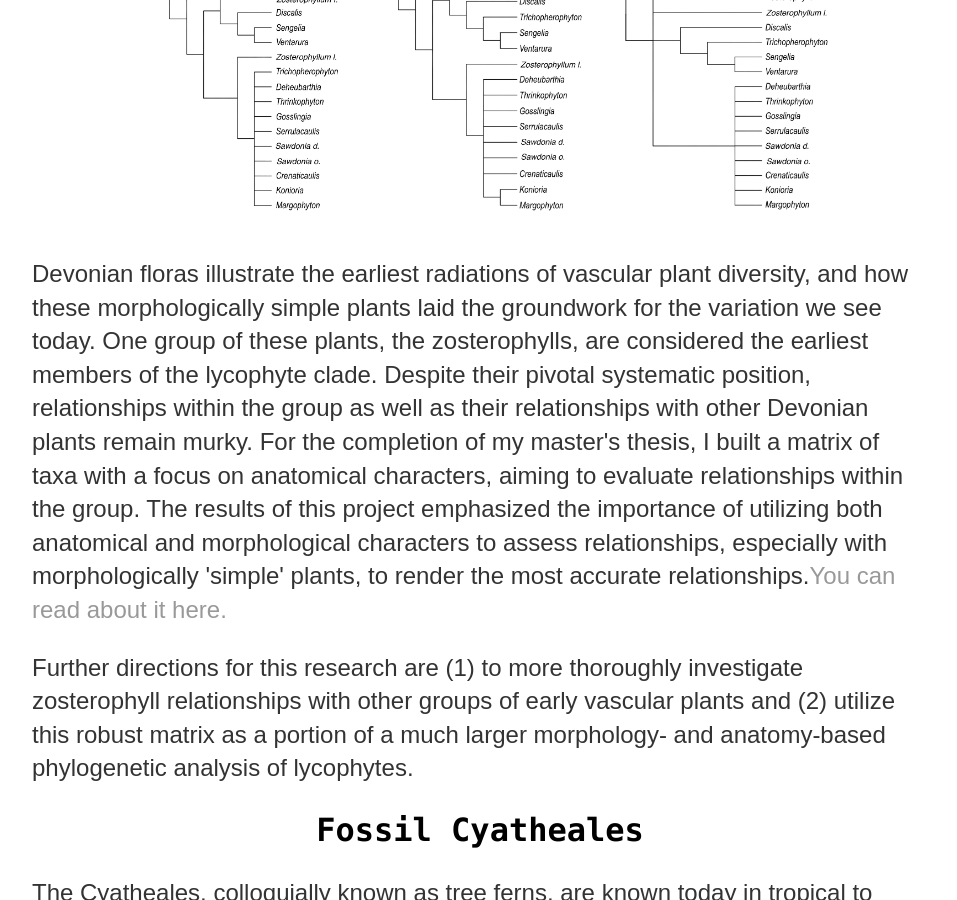
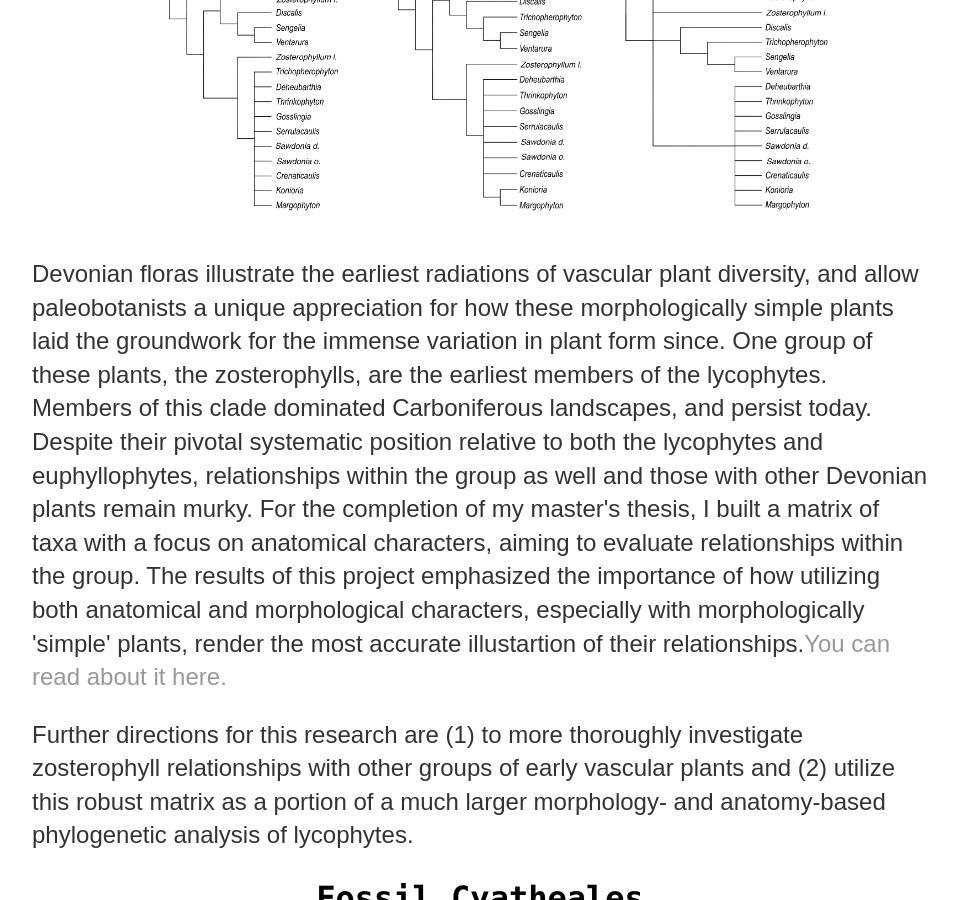
Before and after one commit to megannibbs/megannibbelink.github.io, a Jekyll site: the page built from pubs/index.html, in a window 1280 px wide and 900 px high, scrolled down 499 px. Shown: the whole window, without its empty margins (160-1117 px from the left). Built offline with Jekyll 4.4.1, drawn with Linux system fonts in a browser that asks for light colours.

Commit message:
Update index.html

```diff
--- a/pubs/index.html
+++ b/pubs/index.html
@@ -9,12 +9,12 @@ title: Meg Nibbelink | Research
 		specifically relating to the plant form. My work focuses on extinct & extant seed-free vascular plants. </p>
 	<div align="center"><h2>Zosterophyll systematics</h2></div>
 	<div align="center"><img src="/images/ZostTrees.jpg" width="750px"/></div></br>
-	<p>Devonian floras illustrate the earliest radiations of vascular plant diversity, and how these morphologically simple plants laid the groundwork
-		for the variation we see today. One group of these plants, the zosterophylls, are considered the earliest members of the lycophyte clade.
-		Despite their pivotal systematic position, relationships within the group as well as their relationships with other Devonian plants remain murky.
+	<p>Devonian floras illustrate the earliest radiations of vascular plant diversity, and allow paleobotanists a unique appreciation for how these morphologically simple plants laid the groundwork
+		for the immense variation in plant form since. One group of these plants, the zosterophylls, are the earliest members of the lycophytes. Members of this clade dominated Carboniferous landscapes,
+		and persist today. Despite their pivotal systematic position relative to both the lycophytes and euphyllophytes, relationships within the group as well and those with other Devonian plants remain murky.
 		For the completion of my master's thesis, I built a matrix of taxa with a focus on anatomical characters, aiming to evaluate relationships within the group.
-		The results of this project emphasized the importance of utilizing both anatomical and morphological characters to assess relationships,
-		especially with morphologically 'simple' plants, to render the most accurate relationships.<a href="https://www.journals.uchicago.edu/doi/10.1086/720384">You can read about it here.</a></p>
+		The results of this project emphasized the importance of how utilizing both anatomical and morphological characters,
+		especially with morphologically 'simple' plants, render the most accurate illustartion of their relationships.<a href="https://www.journals.uchicago.edu/doi/10.1086/720384">You can read about it here.</a></p>
 	<p>Further directions for this research are (1) to more thoroughly investigate zosterophyll relationships with other groups of early vascular plants
 		and (2) utilize this robust matrix as a portion of a much larger morphology- and anatomy-based phylogenetic analysis of lycophytes.</p>
 
```
